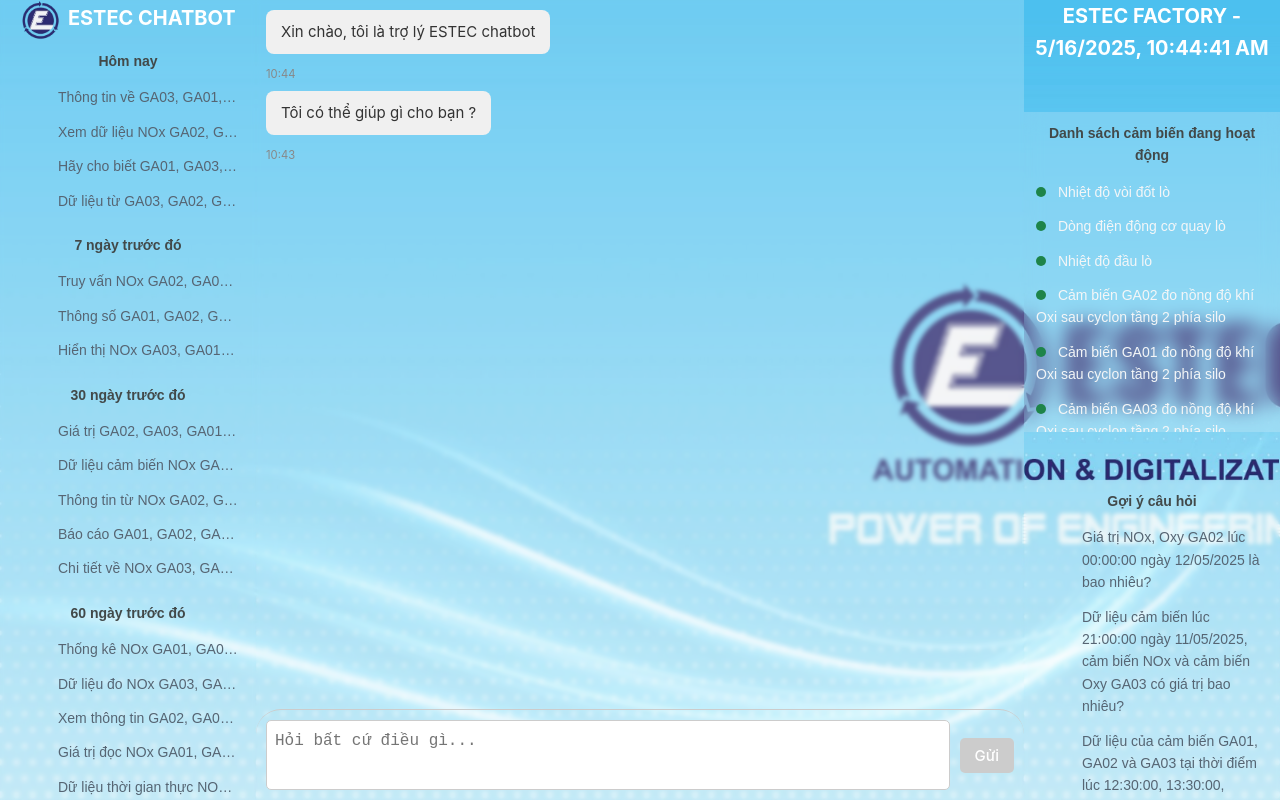
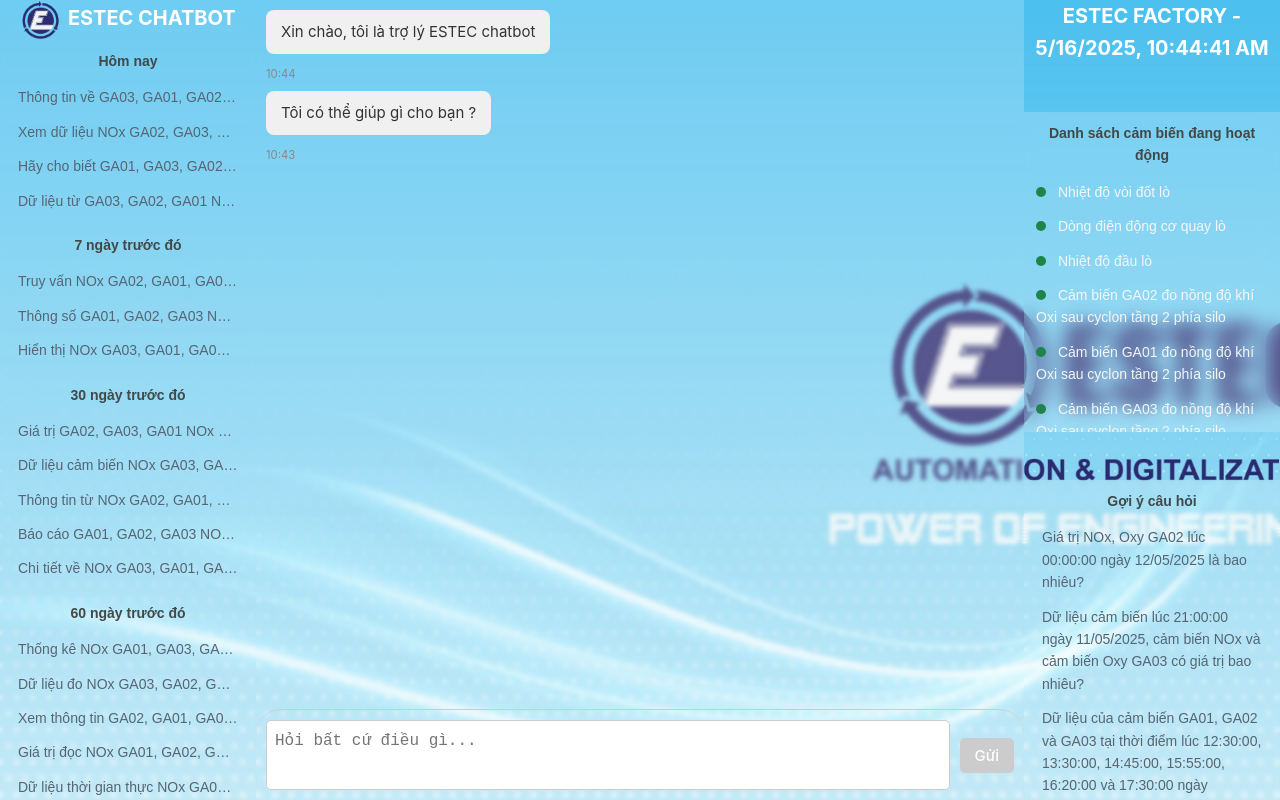
Before and after one commit to HuyHoESTEC/estec-chatbot-demo, a Vue app: page / in a window 1280 px wide. Built offline with nearby package versions, Linux system fonts and the light colour scheme.

Commit message:
Fix text position

```diff
--- a/src/views/UserInfo.vue
+++ b/src/views/UserInfo.vue
@@ -163,6 +163,12 @@
   margin-bottom: 16px;
 }
 
+.date-group ul {
+  list-style: none;
+  padding: 0;
+  margin: 0;
+}
+
 .group-label {
   font-size: 14px;
   font-weight: bold;
```
